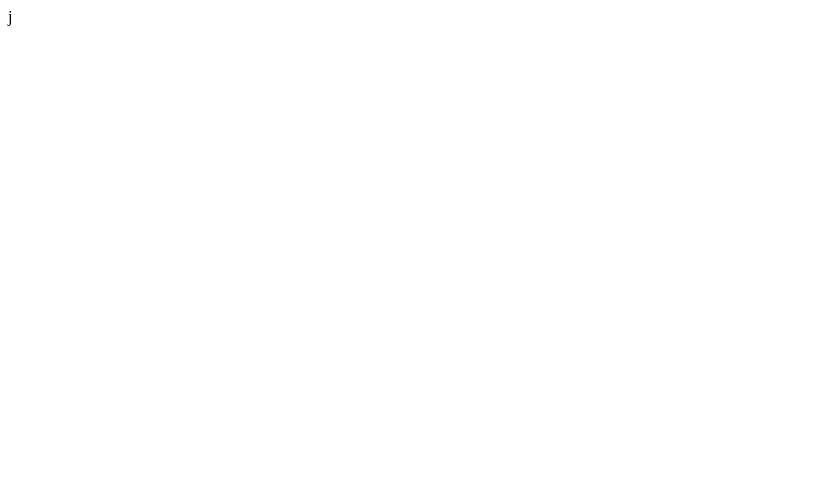
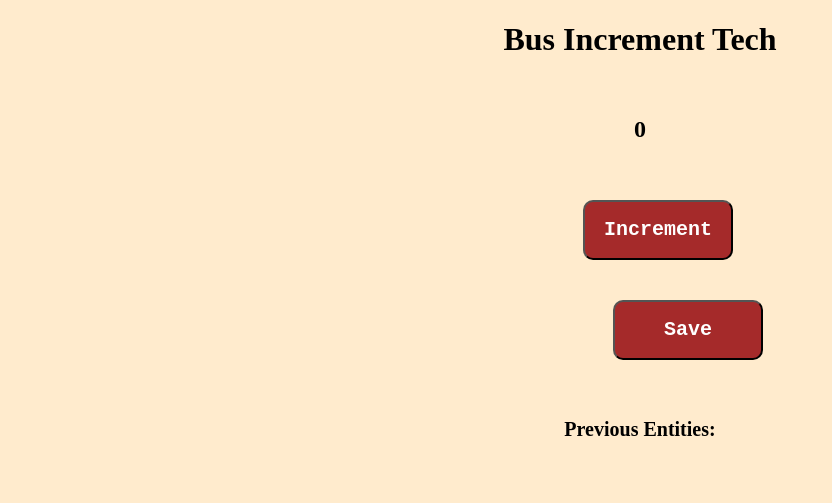
Before and after one commit to Ramprasanth7119/Javascript_Projects, a plain HTML site: page passenger_count/index.html in a window 1280 px wide. Shown: the whole page, without its empty margins (0-832 px from the left). Drawn offline with Linux system fonts and the light colour scheme.

Commit message:
Add files via upload

```diff
--- a/passenger_count/index.html
+++ b/passenger_count/index.html
@@ -1 +1,23 @@
-j
+<!DOCTYPE html>
+<html lang="en">
+<head>
+    <meta charset="UTF-8">
+    <meta name="viewport" content="width=device-width, initial-scale=1.0">
+    <title>Document</title>
+    <link rel="stylesheet" href="style.css">
+</head>
+<body>
+    <h1 id="h1-txt">Bus Increment Tech</h1>
+
+    <h2 id="h2-inc">0</h2>
+
+
+    <div >
+    <button id="btn-inc" onclick="incre()">Increment</button>
+    <button id="btn-save" onclick="saveVal()">Save</button>
+</div>
+
+    <p id="p-res">Previous Entities: </p>
+    <script src="script.js"> </script>
+</body>
+</html>
--- /dev/null
+++ b/passenger_count/script.js
@@ -0,0 +1,47 @@
+// // // var a ="Hello";
+// // var b = "World";
+// // console.log(a+b);
+// // console.log(a.length);
+// // var a1 =[1,2,3];
+// // a1.push(4);
+
+// // console.log(a1);
+// // a1.unshift(6)
+// // console.log(a1);
+
+// var glo;
+// function func1(){
+//     var a = 20;
+//     //console.log(a);
+// }
+
+// function func2(){
+//     var res="";
+//     if(typeof glo != 'undefined')
+//         res+="Glo: "+glo;
+//     if(typeof a != 'undefined')
+//         res+="a: "+a;
+//     console.log(res+"Null")
+// }
+
+// func1()
+// func2()
+// func2()
+// func2()
+
+// console.log("Error")
+
+let incremenrt=document.getElementById("h2-inc")
+let count=0;
+function incre(){
+
+    count+=1;
+    incremenrt.textContent=count;
+}
+let saveRes=document.getElementById("p-res")
+function saveVal(){
+    let ress=count+ "-"
+    saveRes.textContent+=ress;
+    count=0;
+
+}
--- /dev/null
+++ b/passenger_count/style.css
@@ -0,0 +1,59 @@
+#h1-txt{
+    display:flex;
+    justify-content: center ;
+    align-items: center;
+    color:black;
+}
+#h2-inc{
+    display:flex;
+    justify-content: center ;
+    align-items: center;
+    color:black;
+    height: 100px;
+    font-weight: bold;
+}
+*{
+
+    background-color: blanchedalmond;
+}
+
+#btn-inc{
+    position:absolute;
+    display:block;
+    font-weight: bold;
+    color:white;
+    left:35%;
+    height: 60px;
+    width: 150px;
+    margin-left:135px;
+    background-color: brown;
+    font-size: 20px;;
+     font-family:'Courier New', Courier, monospace;
+     border-radius: 10px;
+     border-color: black;
+}
+
+#btn-save{
+    top: 100px;
+    font-weight: bold;
+    color:white;
+    margin-top:100px;
+    margin-left:605px;
+    height: 60px;
+    width: 150px;
+    background-color: brown;
+    font-size: 20px;;
+     font-family:'Courier New', Courier, monospace;
+     border-radius: 10px;
+     border-color: black;
+
+}
+
+#p-res{
+    font-weight: bold;
+    display:flex;
+    justify-content: center;
+    align-items: center;
+    height: 100px;
+    font-size: 20px;
+}
```
